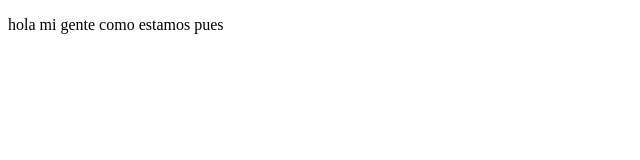
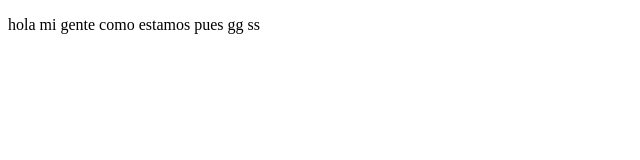
Before and after one commit to jduque56/proyectoDemocursoPrework, a plain HTML site: page index.html in a window 1280 px wide. Shown: the full height of the page, 0-640 px from the left. Drawn offline with Linux system fonts and the light colour scheme.

Commit message:
agregue un mensaje mas largo

```diff
--- a/index.html
+++ b/index.html
@@ -6,6 +6,6 @@
     <title>Document</title>
 </head>
 <body>
-    <p> hola mi gente como estamos pues</p>
+    <p> hola mi gente como estamos pues gg ss</p>
 </body>
 </html>
```
